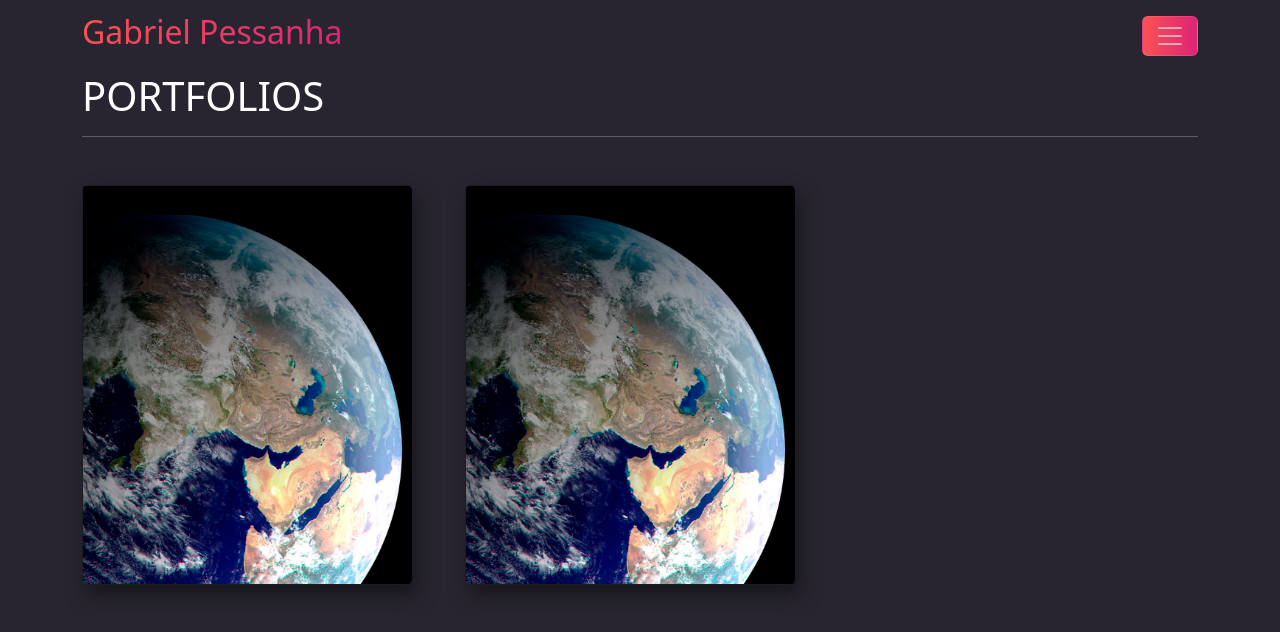
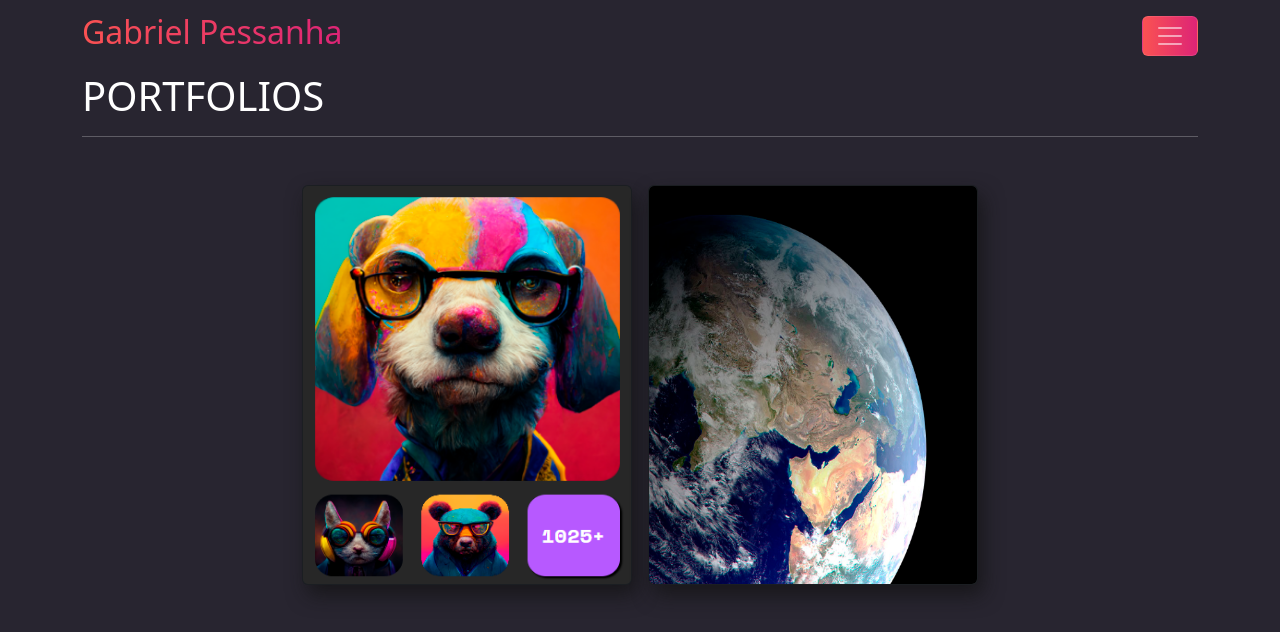
Before and after one commit to gabrielspessanha/portifolio, a React (Vite) app: page /portfolio in a window 1280 px wide. Shown: the top 632 px of the page. Built offline with nearby package versions, Linux system fonts and the light colour scheme.

Commit message:
adicionando projeto nft no github

```diff
--- a/src/components/Portfolio/index.jsx
+++ b/src/components/Portfolio/index.jsx
@@ -3,7 +3,7 @@ import ListGroup from 'react-bootstrap/ListGroup';
 import Button from 'react-bootstrap/Button';
 
 import falcon from '../../img/Falcon.png';
-import marketplace from '../../img/marketplace.png'
+import marketplace from '../../img/marketplace.png';
 
 import{
     DiHtml5,
@@ -17,22 +17,21 @@ import './styles.scss';
 
 const infocards = [
     {
+        title: "NFT-Marketplace",
+        description: "Este projeto é um marketplace de NFT que permite aos usuários explorar uma coleção exclusiva de ativos digitais únicos. Desenvolvido com as tecnologias React, JavaScript, HTML5, CSS3, Bootstrap e Sass, o marketplace oferece uma plataforma para a comunidade de criptoarte.",
+        technologies: [<DiReact color='#61dafb' size={40} />, <DiJsBadge color='#f0db4f' size={40} />, <DiHtml5 color='#E44D26' size={40} />, <DiCss3 color='#1572b6' size={40} />],
+        linkGit: "https://github.com/gabrielspessanha/NFT-Marketplace.git",
+        linkDeploy: "https://darling-seahorse-ba4215.netlify.app/",
+        img: marketplace
+    },
+    {
         title: "AstroNews",
         description: "Este projeto é uma recriação do site da SpaceX, uma das empresas líderes em exploração espacial e transporte de carga. O objetivo era criar uma versão personalizada do site da SpaceX usando HTML5, CSS3, Bootstrap e SASS para aprimorar minhas habilidades de desenvolvimento web.",
         technologies: [<DiHtml5 color='#E44D26' size={40} />, <DiCss3 color='#1572b6' size={40} />],
         linkGit: "https://github.com/gabrielspessanha/AstroNews",
         linkDeploy: "https://main--astronews-site.netlify.app/html/humanspaceflight",
         img: falcon
-    },
-    {
-        title: "NFT-Marketplace",
-        description: "Este projeto é um marketplace de NFT que permite aos usuários explorar uma coleção exclusiva de ativos digitais únicos. Desenvolvido com as tecnologias React, JavaScript, HTML5, CSS3, Bootstrap e Sass, o marketplace oferece uma plataforma para a comunidade de criptoarte.",
-        technologies: [<DiReact color='#61dafb' size={40} />, <DiJsBadge color='#f0db4f' size={40} />, <DiHtml5 color='#E44D26' size={40} />, <DiCss3 color='#1572b6' size={40} />],
-        linkGit: "https://github.com/gabrielspessanha/AstroNews",
-        linkDeploy: "https://darling-seahorse-ba4215.netlify.app/",
-        img: marketplace
     }
-
 ]
 
 export function Portfolio(){
@@ -46,6 +45,7 @@ export function Portfolio(){
             <div className="portfolio-container">
                 {infocards.map(card => (
                     <Card key={card.title} className="bg-dark text-white card">
+                        <Card.Img className='img-card' src={card.img} alt={card.title} />
                         <Card.ImgOverlay>
                             <Card.Title> <h2>{card.title}</h2></Card.Title>
                             <Card.Text>
--- a/src/components/Portfolio/styles.scss
+++ b/src/components/Portfolio/styles.scss
@@ -1,64 +1,68 @@
 @import '../../styles/variables.scss';
 
-.portfolio-container {
-  display: grid;
-  grid-template-columns:repeat(3,1fr);
-  gap: 2rem;
+
+
+.portfolio-container{
+    display: flex;
+    place-content: center;
+    gap: 1rem;
     margin-top: 3rem;
 
-  .card {
-    position: relative;
-    background: url("../../img/Falcon.png") no-repeat;
-    background-size: cover;
+
+    .card{
         width: 330px;
         height: 400px;
         color: white;
         transition: .3s;
         box-shadow: 5px 10px 20px $bg-color;
-
+        overflow: hidden;
         &>*{
+            display: flex;
+            flex-direction: column;
+            justify-content: center;
             opacity: 0;
+            transition: .4s;
 
             h2{
                 background:$gradient;
                 -webkit-background-clip: text;
                 -webkit-text-fill-color: transparent;
             }
+
+            &.img-card{
+                opacity: 1;
+                height: 100%;
+
             }
 
-    &::before {
-      content: "";
-      position: absolute;
-      top: 0;
-      left: 0;
-      width: 100%;
-      height: 100%;
-      background: rgba(0, 0, 0, 0.3);
-      opacity: 0;
-      transition: 0.6s;
+            &:hover{
+                opacity: 1;
+                background-color: rgba(0, 0, 0, 0.486);
             }
 
-    &:hover {
-      top: -7px;
 
-      &::before {
-        opacity: 1;
-      }
-
-      & > * {
-        opacity: 1;
-      }
-
-      button {
+            button{
                 width: 10rem;
                 margin-top: 1rem;
 
-        a {
+                a{
                     text-decoration: none;
-          color: rgb(0, 140, 255);
+                    color:rgb(0, 140, 255);
                     font-weight: 500;
                 }
             }
+
+        }
+
+
+        &:hover{
+            top: -7px;
+
+            &:before{
+                filter: brightness(.3);
+            }
+
+
         }
     }
 }
```
Also changed, not shown: src/img/marketplace.png. Lines whose indentation alone changed are shown as unchanged.
